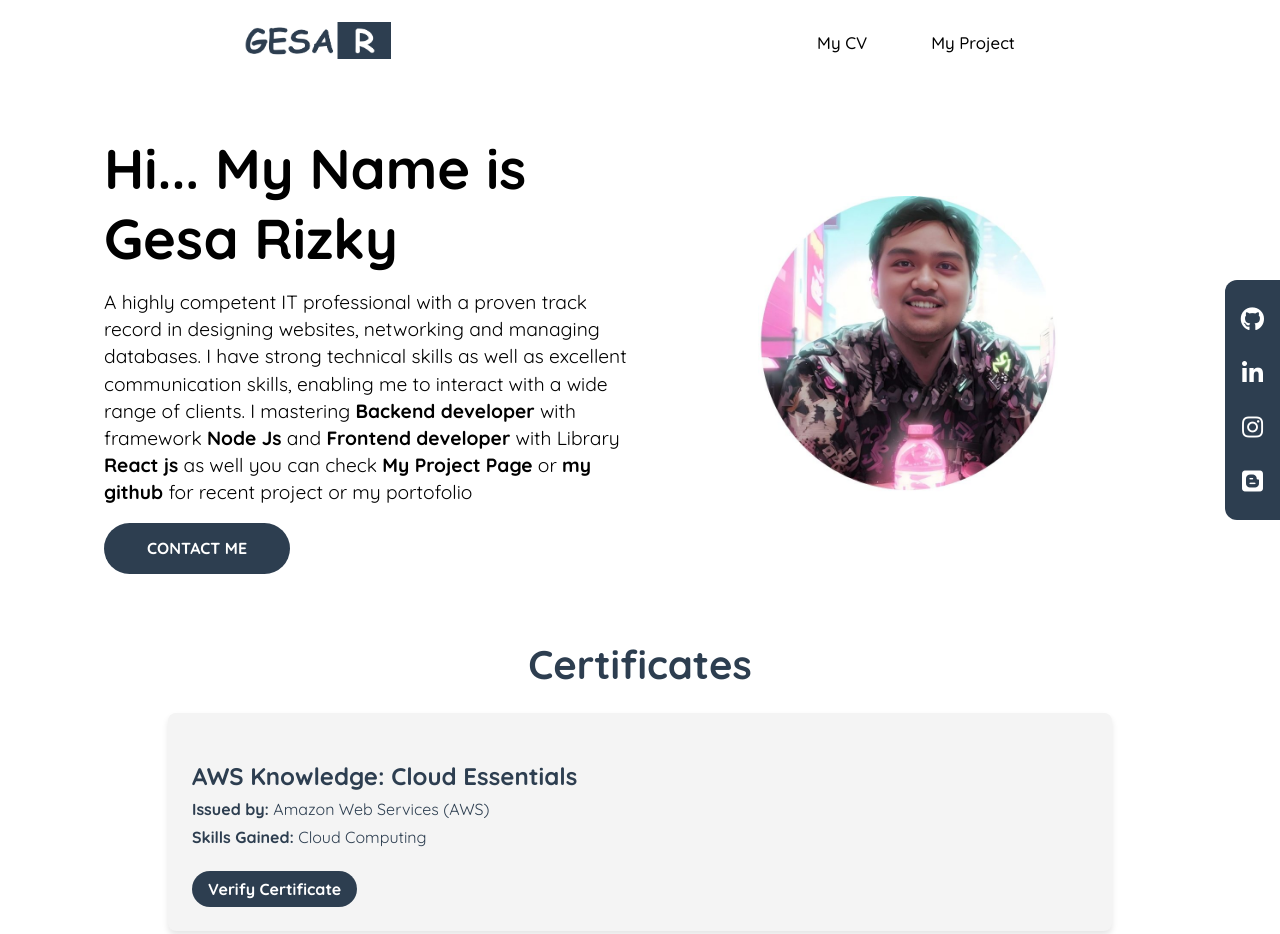
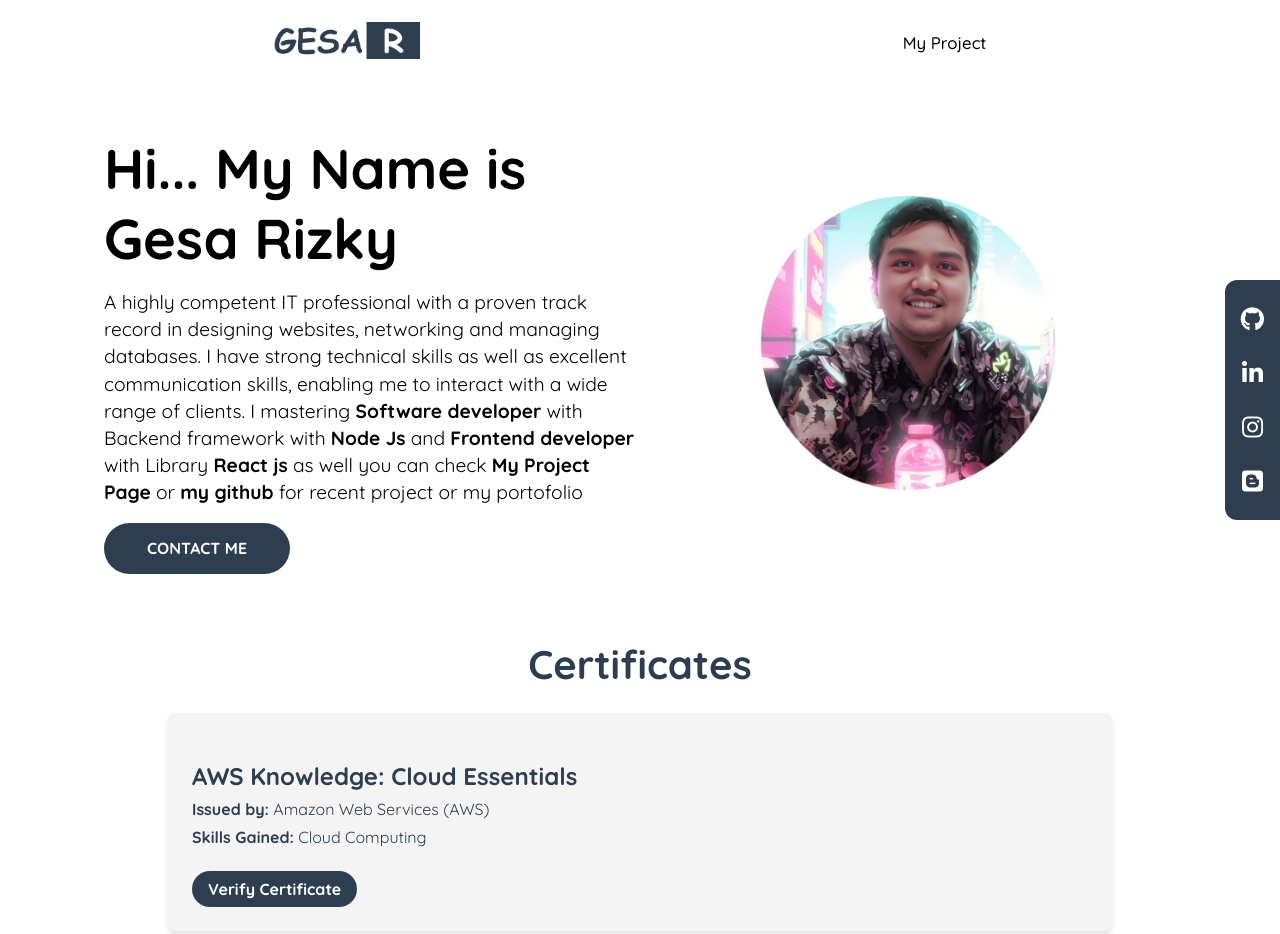
Before and after one commit to gesarizky/landing-page-gesa, a plain HTML site: page index.html in a window 1280 px wide. Shown: the top 934 px of the page. Drawn offline with Linux system fonts and the light colour scheme.

Commit message:
update cv 02052025

```diff
--- a/index.html
+++ b/index.html
@@ -31,12 +31,6 @@
       <nav class="nav-list">
         <ul>
           <li>
-            <a
-              href="https://drive.google.com/file/d/1aXNMGJ0DTRTlMxgXtnDi4Xh861eKQCdc/view?usp=sharing"
-              >My CV</a
-            >
-          </li>
-          <li>
             <a href="https://www.karenabelajar.my.id/">My Project</a>
           </li>
         </ul>
@@ -51,8 +45,8 @@
             designing websites, networking and managing databases. I have strong
             technical skills as well as excellent communication skills, enabling
             me to interact with a wide range of clients. I mastering
-            <strong>Backend developer</strong> with framework
-            <strong>Node Js</strong> and
+            <strong>Software developer</strong> with
+            Backend framework with <strong>Node Js</strong> and
             <strong>Frontend developer</strong> with Library
             <strong>React js</strong> as well you can check
             <strong>My Project Page</strong> or <strong>my github</strong> for
@@ -67,7 +61,7 @@
       <section class="certificates">
         <h2 class="section-title">Certificates</h2>
         <div class="certificate-list">
-            <div class="certificate-item">
+          <div class="certificate-item">
             <h3>AWS Knowledge: Cloud Essentials</h3>
             <p><strong>Issued by:</strong> Amazon Web Services (AWS)</p>
             <p><strong>Skills Gained:</strong> Cloud Computing</p>
@@ -77,7 +71,7 @@
               >Verify Certificate</a
             >
           </div>
-           <div class="certificate-item">
+          <div class="certificate-item">
             <h3>Certified Node js Developer Certificate</h3>
             <p><strong>Issued by:</strong> Dicoding Indonesia</p>
             <p><strong>Skills Gained:</strong> Nodejs , Javascript</p>
@@ -97,10 +91,13 @@
               >Verify Certificate</a
             >
           </div>
-           <div class="certificate-item">
+          <div class="certificate-item">
             <h3>Certified Entry-Level Web Developer Certificate</h3>
             <p><strong>Issued by:</strong> Dicoding Indonesia</p>
-            <p><strong>Skills Gained:</strong> Web Development, Responsive Web Design</p>
+            <p>
+              <strong>Skills Gained:</strong> Web Development, Responsive Web
+              Design
+            </p>
             <a
               href="https://www.dicoding.com/certificates/4EXGKLRE1ZRL"
               target="_blank"
@@ -117,7 +114,7 @@
               >Verify Certificate</a
             >
           </div>
-           <div class="certificate-item">
+          <div class="certificate-item">
             <h3>Certified Entry-Level Java Programmer Certificate</h3>
             <p><strong>Issued by:</strong> Dicoding Indonesia</p>
             <p><strong>Skills Gained:</strong> Java Programming Language</p>
```
